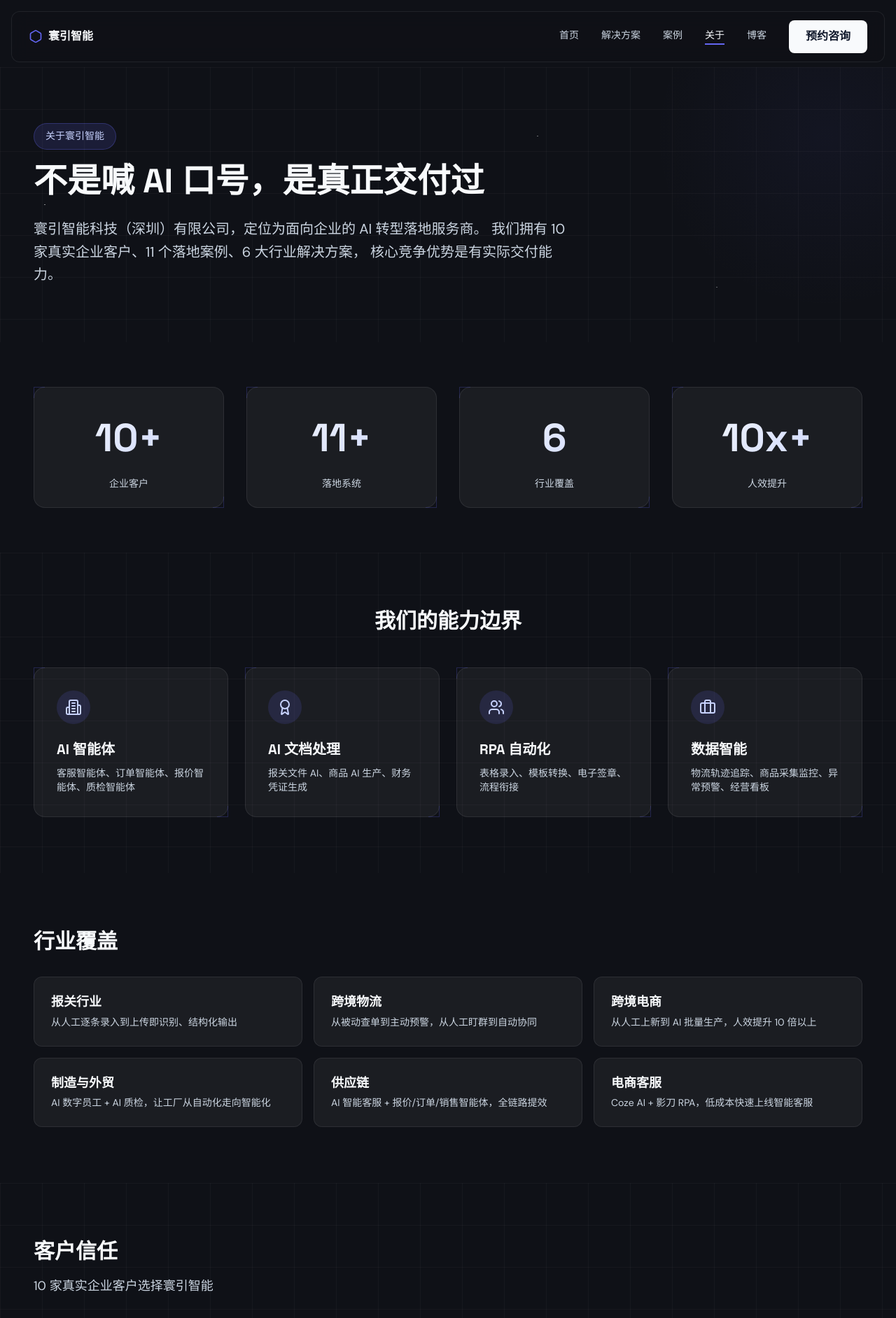
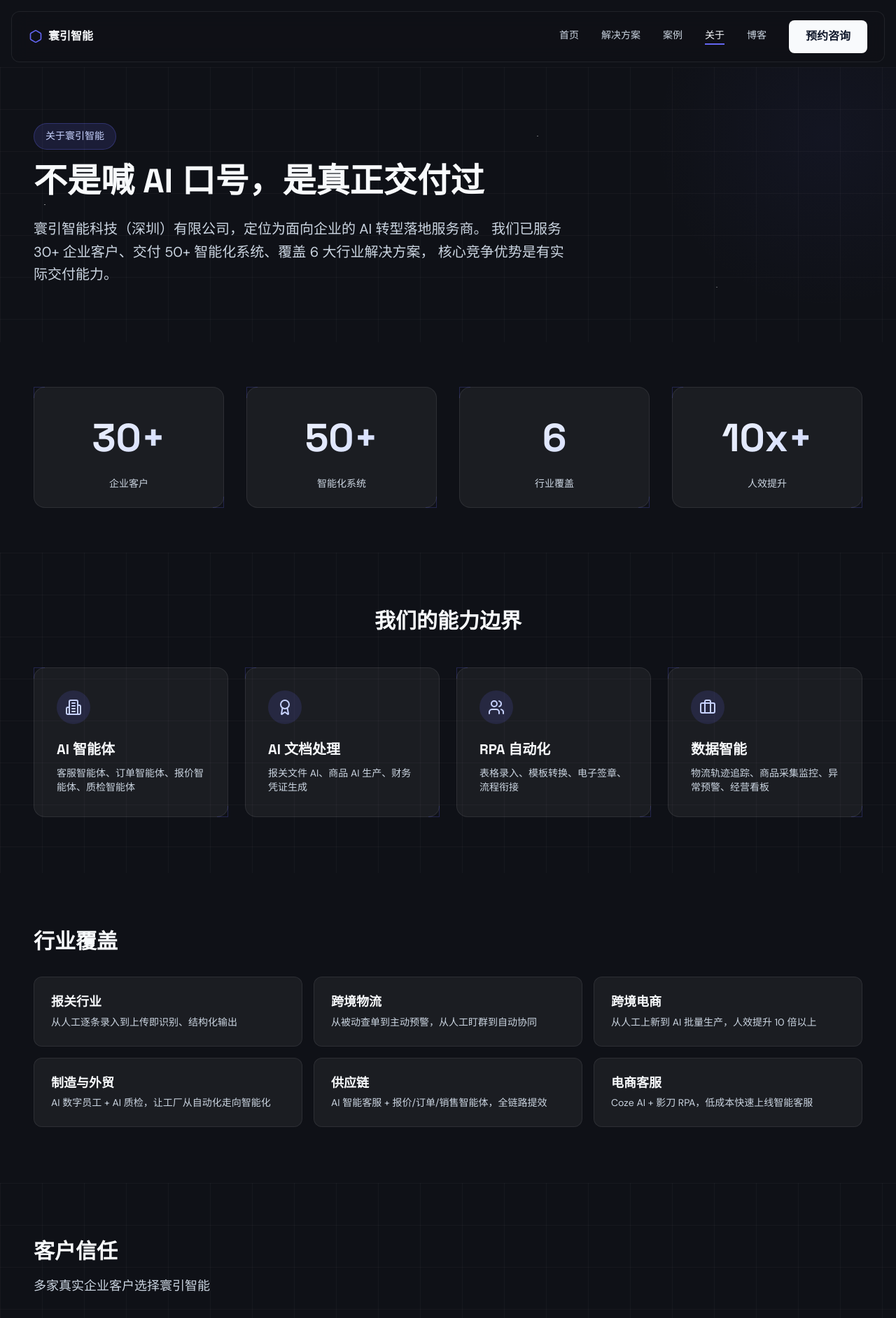
Before and after one commit to ccc1988/huanyinai-web, a Next.js app: page /about in a window 1280 px wide. Shown: the top 1884 px of the page at 70% size. Built offline with nearby package versions, Linux system fonts and the light colour scheme.

Commit message:
fix: remove stale marketing metric copy

```diff
--- a/app/about/page.tsx
+++ b/app/about/page.tsx
@@ -45,7 +45,7 @@
             style={{ color: "var(--color-text-body)" }}
           >
             {company.fullName}，定位为面向企业的 AI 转型落地服务商。
-            我们拥有 {stats[0].value} 家真实企业客户、{stats[1].value} 个落地案例、{stats[2].value} 大行业解决方案，
+            我们已服务 {stats[0].value}{stats[0].suffix ?? ""} 企业客户、交付 {stats[1].value}{stats[1].suffix ?? ""} 智能化系统、覆盖 {stats[2].value} 大行业解决方案，
             核心竞争优势是有实际交付能力。
           </p>
         </div>
@@ -162,7 +162,7 @@
             客户信任
           </h2>
           <p className="mb-8" style={{ color: "var(--color-text-muted)" }}>
-            {customers.length} 家真实企业客户选择寰引智能
+            多家真实企业客户选择寰引智能
           </p>
           <div className="grid grid-cols-2 sm:grid-cols-3 lg:grid-cols-5 gap-4">
             {customers.map((customer) => (
--- a/components/home/ClientLogos.tsx
+++ b/components/home/ClientLogos.tsx
@@ -75,7 +75,7 @@
       <div className="container-max relative z-20">
         <div className="text-center mb-10">
           <p className="text-sm font-medium" style={{ color: "var(--color-text-muted)" }}>
-            跨行业信赖 — 已为 {customers.length} 家企业提供 AI 转型服务
+            跨行业信赖 — 来自多行业真实项目的服务经验
           </p>
           <div className="flex flex-wrap items-center justify-center gap-2 mt-4">
             {industryTags.map((tag) => (
--- a/data/industries.json
+++ b/data/industries.json
@@ -98,7 +98,7 @@
     "relatedCases": ["ecommerce-ai-service-rpa", "logistics-wecom-ai"],
     "faq": [
       { "q": "AI 智能体和传统软件有什么区别？", "a": "寰引智能的 AI 智能体基于 Coze AI 工作流理解客户意图并生成回复，结合影刀 RPA 接入现有业务系统执行操作，无需改造原有系统即可快速上线。" },
-      { "q": "企业做 AI 转型需要多长时间？", "a": "寰引智能已为 10+ 企业客户交付 11+ 智能化系统，覆盖物流、跨境电商、制造等 6 大行业，通常项目制交付周期为数周。" }
+      { "q": "企业做 AI 转型需要多长时间？", "a": "寰引智能通常以项目制方式推进，先从高频、边界清楚的流程做试点，数周内完成初版上线，再按业务数据持续迭代。" }
     ]
   }
 ]
--- a/data/stats.json
+++ b/data/stats.json
@@ -1,6 +1,6 @@
 [
-  { "value": 10, "suffix": "+", "label": "企业客户" },
-  { "value": 11, "suffix": "+", "label": "落地系统" },
+  { "value": 30, "suffix": "+", "label": "企业客户" },
+  { "value": 50, "suffix": "+", "label": "智能化系统" },
   { "value": 6, "label": "行业覆盖" },
   { "value": 10, "suffix": "x+", "label": "人效提升" }
 ]
```
Also changed, not shown: public/og/default.svg.
